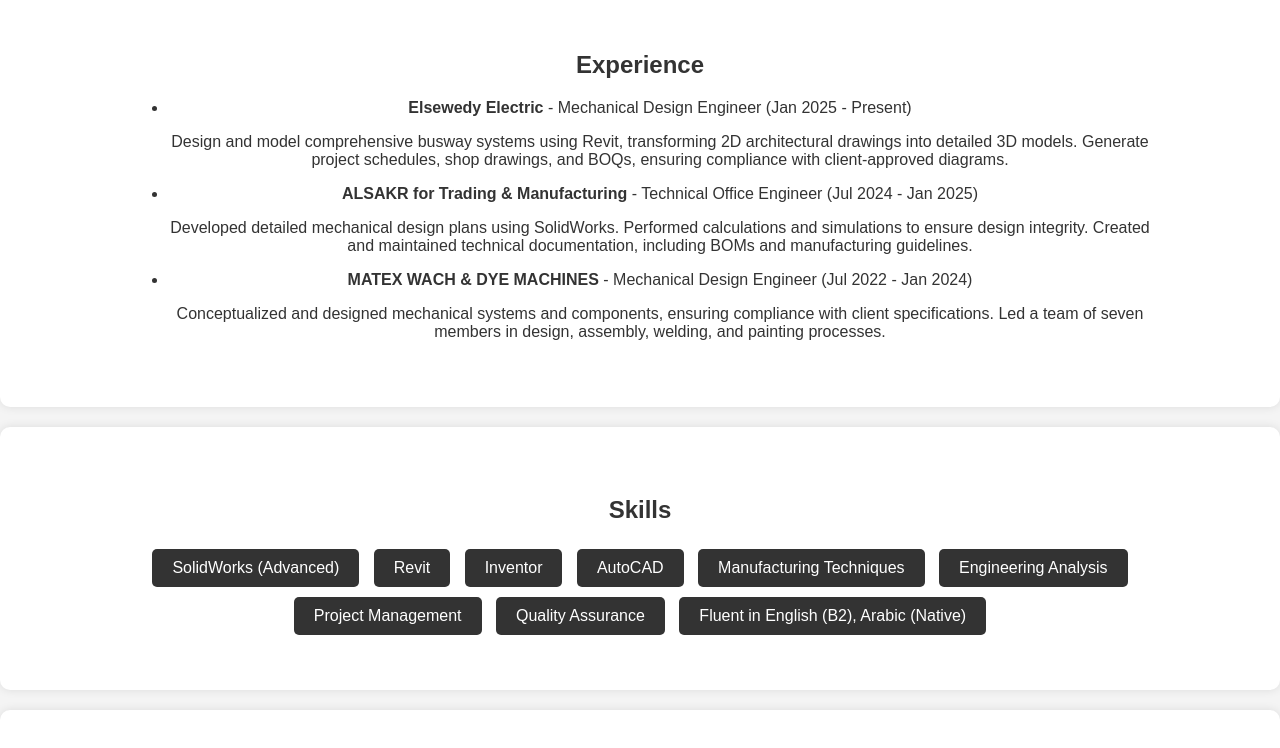
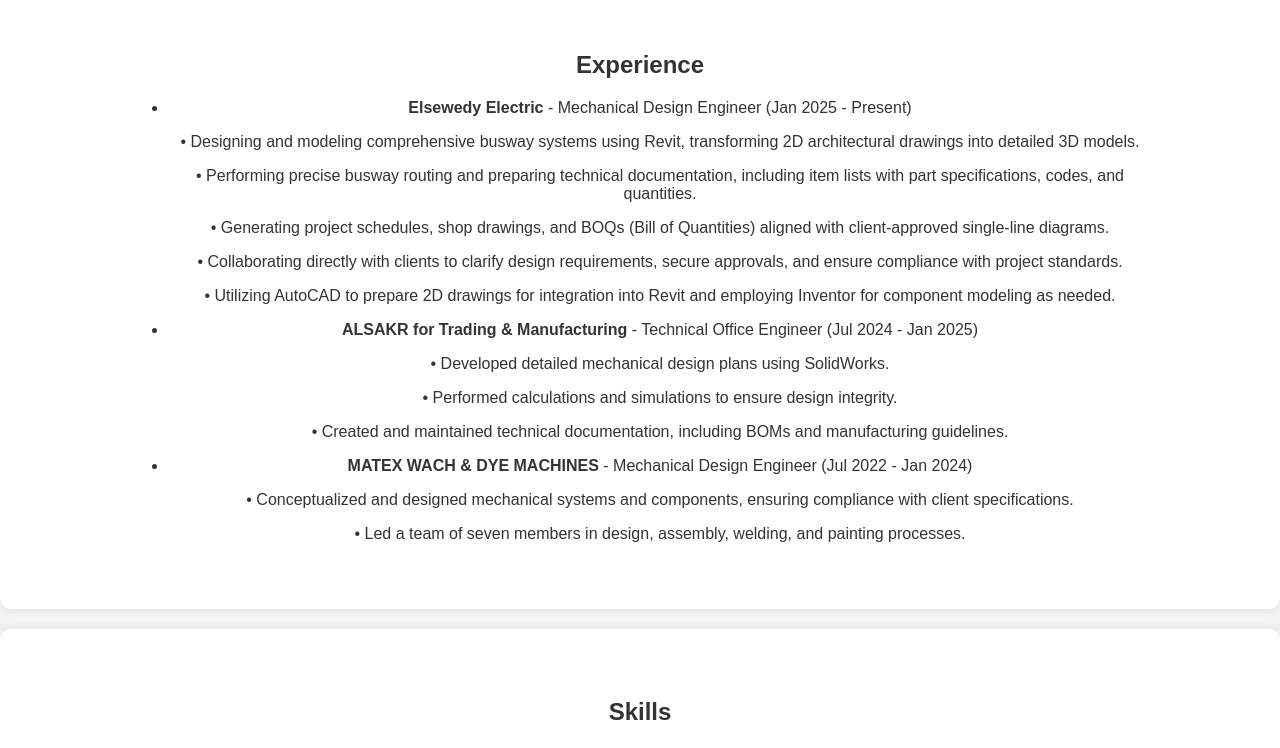
Before and after one commit to mohamed-kamel-ops/mohamed, a plain HTML site: page index.html in a window 1280 px wide. Shown: the part 1300-2048 px from the top of the page. Drawn offline with Linux system fonts and the light colour scheme.

Commit message:
Update index.html

```diff
--- a/index.html
+++ b/index.html
@@ -28,7 +28,10 @@
     <section id="about" class="section">
         <div class="container">
             <h2>About Me</h2>
-            <p>Mechanical Design Engineer with extensive experience in developing innovative engineering solutions. Proficient in CAD, simulation, and analysis tools to optimize designs for efficiency and performance. Adept at project management, ensuring on-time delivery within budget constraints. Passionate about staying updated on industry trends and leveraging new technologies.</p>
+            <p>Mechanical Design Engineer with extensive experience in developing innovative engineering solutions.
+               Proficient in CAD, simulation, and analysis tools to optimize designs for efficiency and performance.
+               Adept at project management, ensuring on-time delivery within budget constraints.
+               Passionate about staying updated on industry trends and leveraging new technologies.</p>
         </div>
     </section>
 
@@ -37,13 +40,20 @@
             <h2>Experience</h2>
             <ul>
                 <li><strong>Elsewedy Electric</strong> - Mechanical Design Engineer (Jan 2025 - Present)
-                    <p>Design and model comprehensive busway systems using Revit, transforming 2D architectural drawings into detailed 3D models. Generate project schedules, shop drawings, and BOQs, ensuring compliance with client-approved diagrams.</p>
+                    <p>• Designing and modeling comprehensive busway systems using Revit, transforming 2D architectural drawings into detailed 3D models.</p>
+                    <p>• Performing precise busway routing and preparing technical documentation, including item lists with part specifications, codes, and quantities.</p>
+                    <p>• Generating project schedules, shop drawings, and BOQs (Bill of Quantities) aligned with client-approved single-line diagrams.</p>
+                    <p>• Collaborating directly with clients to clarify design requirements, secure approvals, and ensure compliance with project standards.</p>
+                    <p>• Utilizing AutoCAD to prepare 2D drawings for integration into Revit and employing Inventor for component modeling as needed.</p>
                 </li>
                 <li><strong>ALSAKR for Trading & Manufacturing</strong> - Technical Office Engineer (Jul 2024 - Jan 2025)
-                    <p>Developed detailed mechanical design plans using SolidWorks. Performed calculations and simulations to ensure design integrity. Created and maintained technical documentation, including BOMs and manufacturing guidelines.</p>
+                    <p>• Developed detailed mechanical design plans using SolidWorks.</p>
+                    <p>• Performed calculations and simulations to ensure design integrity.</p>
+                    <p>• Created and maintained technical documentation, including BOMs and manufacturing guidelines.</p>
                 </li>
                 <li><strong>MATEX WACH & DYE MACHINES</strong> - Mechanical Design Engineer (Jul 2022 - Jan 2024)
-                    <p>Conceptualized and designed mechanical systems and components, ensuring compliance with client specifications. Led a team of seven members in design, assembly, welding, and painting processes.</p>
+                    <p>• Conceptualized and designed mechanical systems and components, ensuring compliance with client specifications.</p>
+                    <p>• Led a team of seven members in design, assembly, welding, and painting processes.</p>
                 </li>
             </ul>
         </div>
@@ -86,3 +96,14 @@
             <p><i class="fab fa-linkedin"></i> LinkedIn: <a href="https://www.linkedin.com/in/mohamed-kamel-a85158199/" target="_blank">Profile</a></p>
             <p><i class="fas fa-briefcase"></i> Portfolio: <a href="https://grabcad.com/mohamed-353/models" target="_blank">GrabCAD</a></p>
         </div>
+    </section>
+
+    <footer>
+        <div class="container">
+            <p>&copy; 2025 Mohamed Ahmed Kamel. All Rights Reserved.</p>
+        </div>
+    </footer>
+
+    <script src="script.js"></script>
+</body>
+</html>
```
